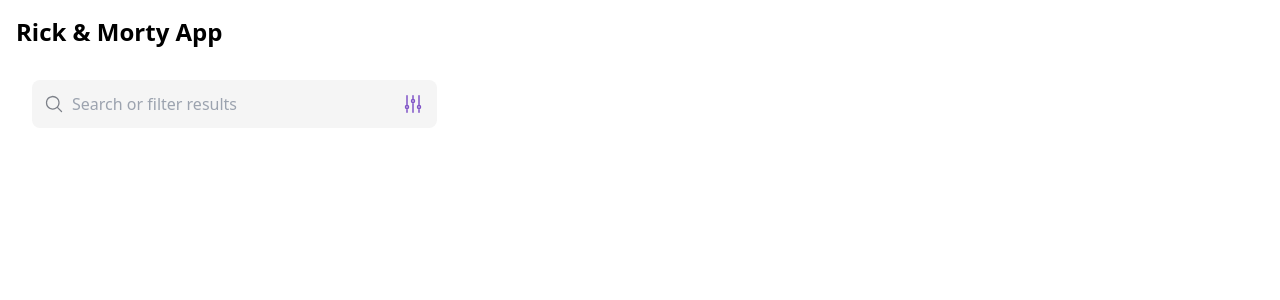
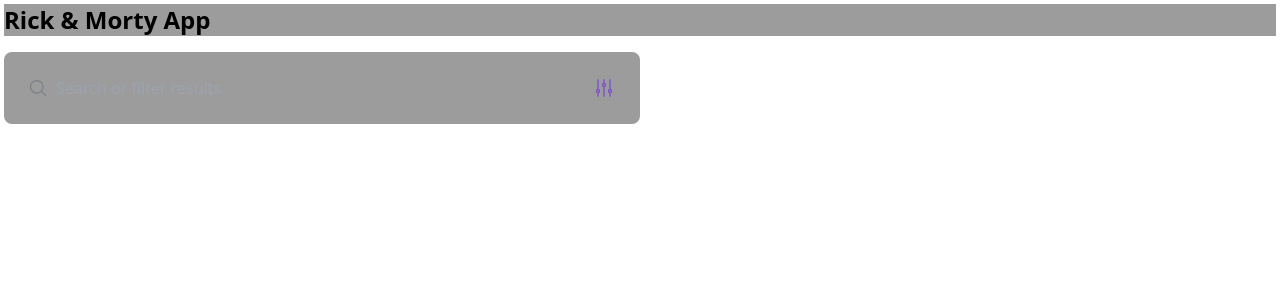
Before and after one commit to Karen-vi/Rick-Morty-App, a React (Vite) app: page / in a window 1280 px wide. Shown: the top 300 px of the page. Built offline with nearby package versions, Linux system fonts and the light colour scheme.

Commit message:
feat(CharacterSection): new component

```diff
--- /dev/null
+++ b/src/components/layout/CharacterSearchSection/CharacterSearchSection.tsx
@@ -0,0 +1,52 @@
+// components/CharacterSearchSection.tsx
+import { SearchBar } from "../../ui/SearchBar/SearchBar";
+import { ResultList } from "../../ui/ResultList/ResultList";
+import { useState } from "react";
+import type { Character } from "../../../types/character";
+import { useCharacters } from "../../../hooks/useCharacter";
+
+type Props = { onSelectCharacter: (id: string) => void; };
+
+export const CharacterSearchSection = ({ onSelectCharacter }: Props) => {
+    const [selectedCharacterId, setSelectedCharacterId] = useState<string | null>(null);
+    const [searchTerm, setSearchTerm] = useState("");
+    const [speciesFilter, setSpeciesFilter] = useState("All");
+    const [characterFilter, setCharacterFilter] = useState("All")
+
+    const { characters, loading, error } = useCharacters(searchTerm, speciesFilter);
+    const starredIds: string[] = [];
+
+
+    const displayedCharacters = characters.filter((c) =>
+    characterFilter === "Starred"
+      ? starredIds.includes(c.id)
+      : characterFilter === "Others"
+      ? !starredIds.includes(c.id)
+      : true
+  )
+    const handleSelectCharacter = (id: string) => {
+    setSelectedCharacterId(id);
+    console.log("Character selected:", id);
+    }
+  return (
+    <div className="w-full md:w-1/2 p-1 bg-secondary-50 rounded-lg">
+      <SearchBar searchTerm={searchTerm}
+        onSearchTermChange={setSearchTerm}
+        speciesFilter={speciesFilter}
+        onSpeciesFilterChange={setSpeciesFilter}
+        characterFilter={characterFilter}
+        onCharacterFilterChange={setCharacterFilter} />
+      <ResultList characters={displayedCharacters} onSelectCharacter={onSelectCharacter}  />
+
+      {loading && <p>Loading...</p>}
+      {error && <p className="text-red-500">Error loading characters</p>}
+
+      {/* Solo para test: mostrar el id del personaje seleccionado */}
+      {selectedCharacterId && (
+        <div className="mt-4 p-2 border rounded">
+          Selected Character ID: {selectedCharacterId}
+        </div>
+      )}
+    </div>
+  );
+}
--- a/src/components/pages/Home/Home.tsx
+++ b/src/components/pages/Home/Home.tsx
@@ -1,30 +1,17 @@
 import { useState } from "react";
 import  { SearchBar } from "../../ui/SearchBar/SearchBar";
 import type { Character } from "../../../types/character";
+import { CharacterSearchSection } from "../../layout/CharacterSearchSection/CharacterSearchSection";
 
 
 const Home = () => {
-  const [selectedCharacterId, setSelectedCharacterId] = useState<string | null>(null);
-
-  // Función que pasamos al SearchBar
-  const handleSelectCharacter = (id: string) => {
-    setSelectedCharacterId(id);
-    console.log("Character selected:", id);
-    // Aquí podrías abrir un sidebar o modal con detalle
-  };
-
+  const [selectedCharacterId, setSelectedCharacterId] = useState<string | null>(null)
   return (
-    <div className="p-4">
-      <h1 className="text-2xl font-bold mb-4">Rick & Morty App</h1>
-      {/* SearchBar con filtros */}
-      <SearchBar onSelectCharacter={handleSelectCharacter} />
-
-      {/* Solo para test: mostrar el id del personaje seleccionado */}
-      {selectedCharacterId && (
-        <div className="mt-4 p-2 border rounded">
-          Selected Character ID: {selectedCharacterId}
-        </div>
-      )}
+    <div className="p-1 ">
+      <h1 className=" bg-secondary-50 text-2xl font-bold mb-4">Rick & Morty App</h1>
+      <CharacterSearchSection onSelectCharacter={(id: string) => {
+        console.log("Character selected from Home:", id);
+      }} />
     </div>
   );
 };
--- a/src/components/ui/CharacterCard/CharacterCard.tsx
+++ b/src/components/ui/CharacterCard/CharacterCard.tsx
@@ -7,7 +7,7 @@
 
 export const CharacterCard = ({ character, onSelect }: CharacterCardProps) => {
   return (
-    <div className=" rounded-lg cursor-pointer hover:bg-secondary-40 w-full md:w-1/3 flex justify-start border-t border-b border-secondary-50  p-1"
+    <div className=" rounded-lg cursor-pointer hover:bg-secondary-40 w-full flex justify-start border-t border-b border-secondary-150  p-1"
     onClick={() => onSelect(character.id)}>
         <div className=" p-3">
         <div className="flex items-center space-x-4">
--- a/src/components/ui/ResultList/ResultList.tsx
+++ b/src/components/ui/ResultList/ResultList.tsx
@@ -6,7 +6,7 @@
   onSelectCharacter: (id: string) => void;
 };
 
-export const ResultsList = ({ characters, onSelectCharacter }: ResultsListProps) => {
+export const ResultList = ({ characters, onSelectCharacter }: ResultsListProps) => {
   return (
     <div >
       {characters.map((c) => (
--- a/src/components/ui/SearchBar/SearchBar.tsx
+++ b/src/components/ui/SearchBar/SearchBar.tsx
@@ -7,47 +7,34 @@
 import { FilterGroup } from "../FilterGroup/FilterGroup";
 import { AdjustmentsVerticalIcon as AdjustmentsVerticalSolid } from "@heroicons/react/24/solid";
 import { AdjustmentsVerticalIcon as AdjustmentsVerticalOutline } from "@heroicons/react/24/outline";
-import { ResultsList } from "../ResultList/ResultList";
+import { ResultList } from "../ResultList/ResultList";
 
 
 
-type Props = {
-  onSelectCharacter: (id: string) => void;
-};
+type Props = { searchTerm: string; onSearchTermChange: (term: string) => void; speciesFilter: string; onSpeciesFilterChange: (species: string) => void; characterFilter: string; onCharacterFilterChange: (character: string) => void; };
 
-export const SearchBar = ({ onSelectCharacter }: Props) => {
-  const [searchTerm, setSearchTerm] = useState("");
+export const SearchBar = ({
+  searchTerm,
+  onSearchTermChange,
+  speciesFilter,
+  onSpeciesFilterChange,
+  characterFilter,
+  onCharacterFilterChange }: Props) => {
   const [showFilters, setShowFilters] = useState(false);
-  const [speciesFilter, setSpeciesFilter] = useState("All");
-  const [characterFilter, setCharacterFilter] = useState("All");
-
-  const { characters, loading, error } = useCharacters(searchTerm, speciesFilter);
-
-  const starredIds: string[] = [];
-
-
-  const displayedCharacters = characters.filter((c) =>
-    characterFilter === "Starred"
-      ? starredIds.includes(c.id)
-      : characterFilter === "Others"
-      ? !starredIds.includes(c.id)
-      : true
-  );
-
   return (
-    <div className="w-full p-4">
+    <div className="w-full p-2">
       <div className="flex items-center gap-3 w-full">
 
-        <div className="relative w-full lg:w-1/3">
+        <div className="relative w-full ">
         <MagnifyingGlassIcon className="absolute left-3 top-1/2 -translate-y-1/2 w-5 h-5 text-secondary-200 pointer-events-none"/>
         {/* Input de búsqueda */}
         <input
         type="text"
         value={searchTerm}
-        onChange={(e) => setSearchTerm(e.target.value)}
+        onChange={(e) => onSearchTermChange(e.target.value)}
         placeholder={UI_TEXT.SEARCH_PLACEHOLDER}
         className="w-full
-        bg-secondary-100 text-black
+        bg-secondary-50 text-black
               pl-10
               pr-3
               py-3
@@ -70,18 +57,18 @@
 
       {/* Panel de filtros */}
       {showFilters && (
-        <div className="mt-3  md:w-1/3 border 2px w-full bg-white shadow-md rounded-lg p-4 space-y-4">
+        <div className="mt-3 border 2px w-full bg-white shadow-md rounded-lg p-4 space-y-4">
           <FilterGroup
             title="Character"
             options={CHARACTER_OPTIONS}
             selectedOption={characterFilter}
-            onSelect={setCharacterFilter}
+            onSelect={onCharacterFilterChange}
           />
           <FilterGroup
             title="Species"
             options={SPECIES_OPTIONS}
             selectedOption={speciesFilter}
-            onSelect={setSpeciesFilter}
+            onSelect={onSpeciesFilterChange}
           />
 
           <button className="w-full  bg-primary-600 text-white py-2 rounded-lg">
@@ -89,15 +76,6 @@
         </button>
         </div>
       )}
-
-      {/* Mensajes */}
-      {loading && <p className="mt-2">Loading...</p>}
-      {error && <p className="mt-2 text-red-500">Error loading characters</p>}
-
-      {/* Resultados */}
-      <div >
-         <ResultsList characters={displayedCharacters} onSelectCharacter={onSelectCharacter} />
-      </div>
   </div>
   );
 };
--- a/tailwind.config.js
+++ b/tailwind.config.js
@@ -15,8 +15,9 @@
           secondary: {
               600: "#63d838",
               200: "#7d8189",
-              100: "#f5f5f5",
-              50: "#eef0f3",
+              150: "#929292",
+              100: "#fcfcfc",
+              50: "#9c9c9c",
               40: "#c7c8f7"
             },
       },
```
